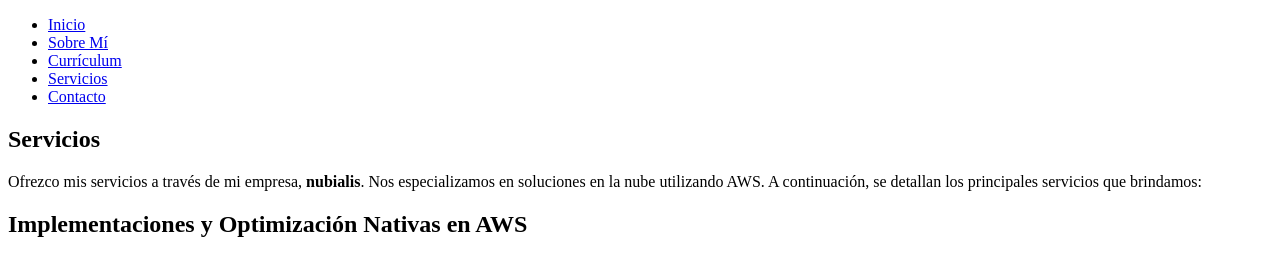
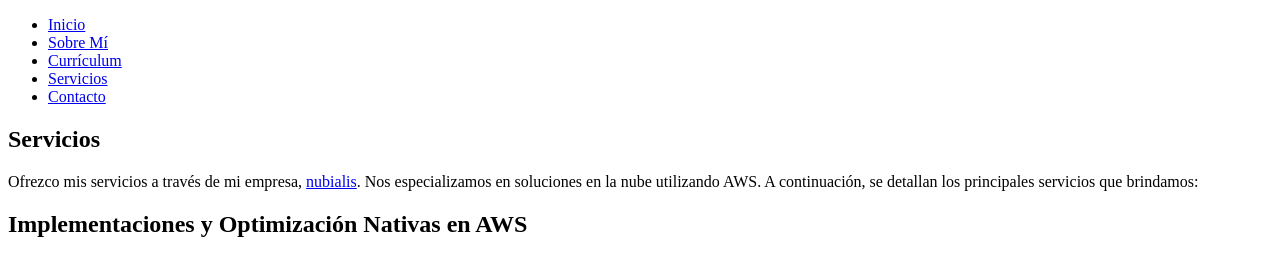
Before and after one commit to urielgrosso/Diseno-y-Desarrolo-Web, a plain HTML site: page public/services.html in a window 1280 px wide. Shown: the top 258 px of the page. Drawn offline with Linux system fonts and the light colour scheme.

Commit message:
commit 6

```diff
--- a/public/services.html
+++ b/public/services.html
@@ -20,7 +20,7 @@
     <!-- Sección de Servicios -->
     <section>
         <h1>Servicios</h1>
-        <p>Ofrezco mis servicios a través de mi empresa, <strong href="https://nubialis.com">nubialis</strong>. Nos especializamos en soluciones en la nube utilizando AWS. A continuación, se detallan los principales servicios que brindamos:</p>
+        <p>Ofrezco mis servicios a través de mi empresa, <a href="https://nubialis.com">nubialis</a>. Nos especializamos en soluciones en la nube utilizando AWS. A continuación, se detallan los principales servicios que brindamos:</p>
 
         <h2>Implementaciones y Optimización Nativas en AWS</h2>
         <p><strong>Navega a la Nube.</strong> Implementamos, optimizamos y escalamos soluciones nativas en AWS para asegurar que tu infraestructura esté alineada con las mejores prácticas y preparada para el futuro.</p>
```
